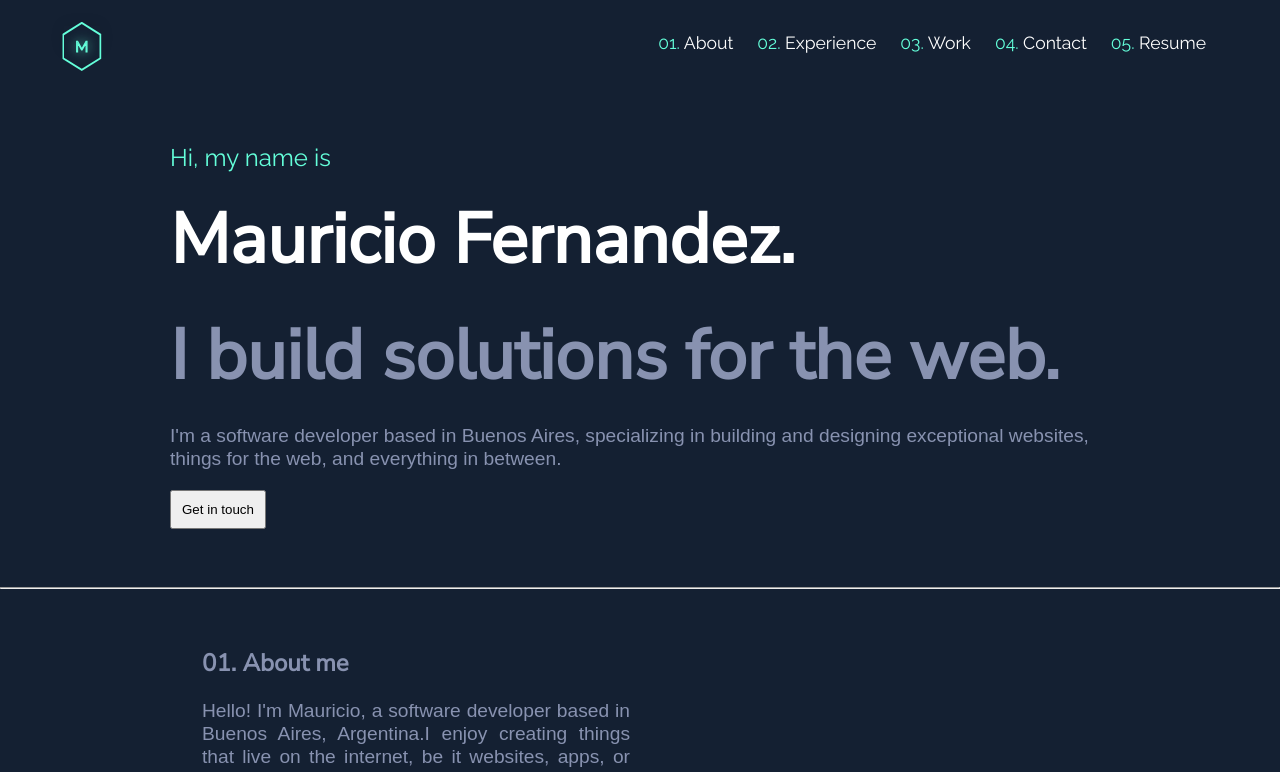
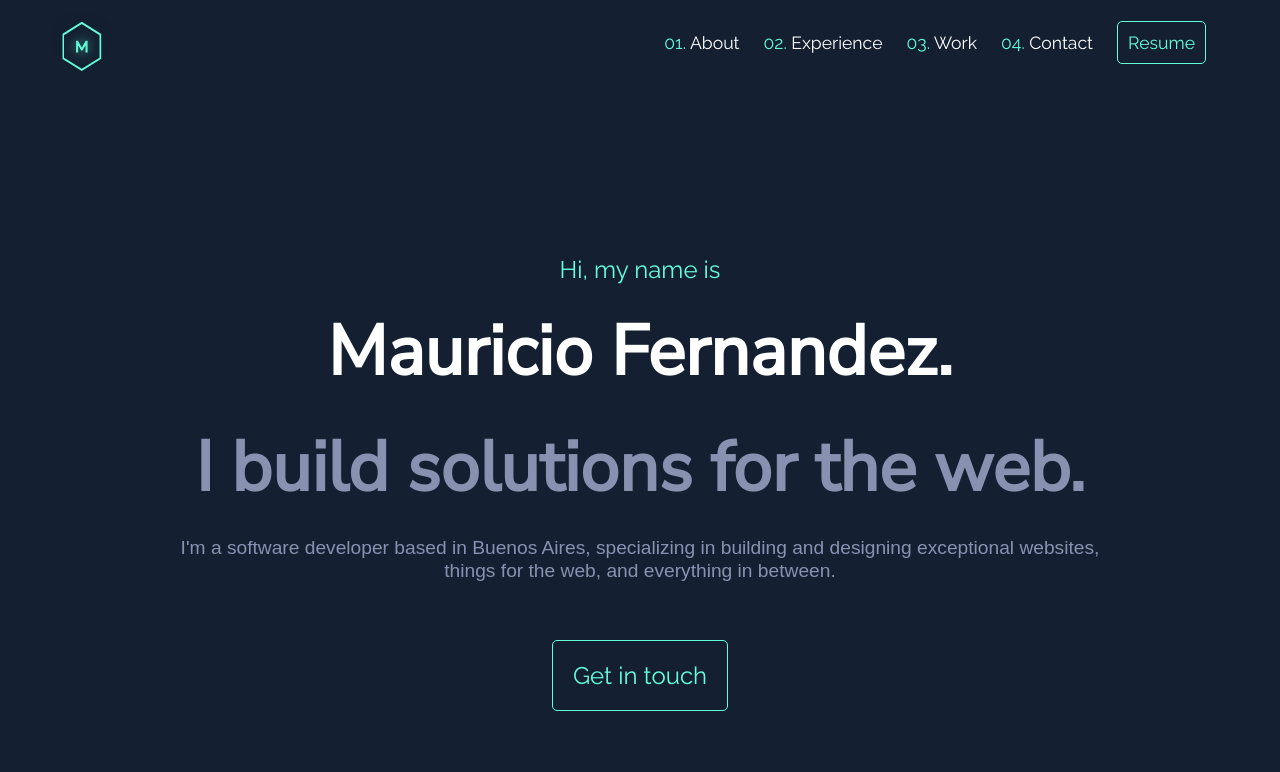
Before and after one commit to maufernandezdev/portfolio, a plain HTML site: page index.html in a window 1280 px wide. Shown: the top 772 px of the page. Drawn offline with Linux system fonts and the light colour scheme.

Commit message:
header finished, the button class is added and the presentation class is modified

```diff
--- a/css/styles.css
+++ b/css/styles.css
@@ -40,8 +40,20 @@
             padding: 10px;
         }
 
+        a {
+            text-decoration-skip-ink: auto;
+            text-decoration: none;
+            font-family: 'Raleway', sans-serif;
+            font-size: 1.5rem;
+        }
+
+        p {
+            text-align: center;
+        }
+
         .bigHeading {
             font-size: clamp(40px, 8vw, 70px);
+            text-align: center;
         }
         /* ANIMACIONES */
 
@@ -200,7 +212,9 @@
         }
 
         .Presentation {
-            padding: 3rem 10rem;
+            padding: 10rem;
+            display: flex;
+            justify-content: center;
         }
         /* Start - characteristics of the sections in general*/
         /* Start about me */
@@ -267,8 +281,18 @@
         /*start Button*/
 
         .button {
-            padding: 10px;
+            padding: 20px;
             margin: 10px;
+            border: solid 1px var(--specialGreen);
+            border-radius: 5px;
+            background-color: transparent;
+            color: var(--specialGreen) !important;
+            transition: all 0.25s cubic-bezier(0.645, 0.045, 0.355, 1);
+            margin-top: 3rem;
+        }
+
+        .button:hover {
+            background-color: rgba(100, 255, 218, 0.1);
         }
         /*End Button*/
         /*Start Footer*/
--- a/index.html
+++ b/index.html
@@ -52,7 +52,7 @@
                         <a href="#contact"> <span class="itemGreen">04.</span> Contact</a>
                     </li>
                     <li>
-                        <a href="https://drive.google.com/file/d/1zccIBzbvM3QBrDx8HqeXbmHt9cOd4nAh/view" target="_blank"> <span class="itemGreen">05.</span> Resume</a>
+                        <a class="button" href="https://drive.google.com/file/d/1zccIBzbvM3QBrDx8HqeXbmHt9cOd4nAh/view" target="_blank">Resume</a>
                     </li>
                 </ul>
             </nav>
@@ -61,15 +61,14 @@
     <!-- Presentation -->
     <section class="Presentation">
         <span class="itemGreen name">Hi, my name is</span>
-        <h1 class="bigHeading"> Mauricio Fernandez.
-        </h1>
+        <h1 class="bigHeading"> Mauricio Fernandez.</h1>
         <h2 class="bigHeading">
             I build solutions for the web.
         </h2>
         <p class="paragraph">
             I'm a software developer based in Buenos Aires, specializing in building and designing exceptional websites, <br> things for the web, and everything in between.
         </p>
-        <button class="button">Get in touch</button>
+        <a class="button" href="#contact">Get in touch</a>
     </section>
     <hr>
     <!-- About -->
```
